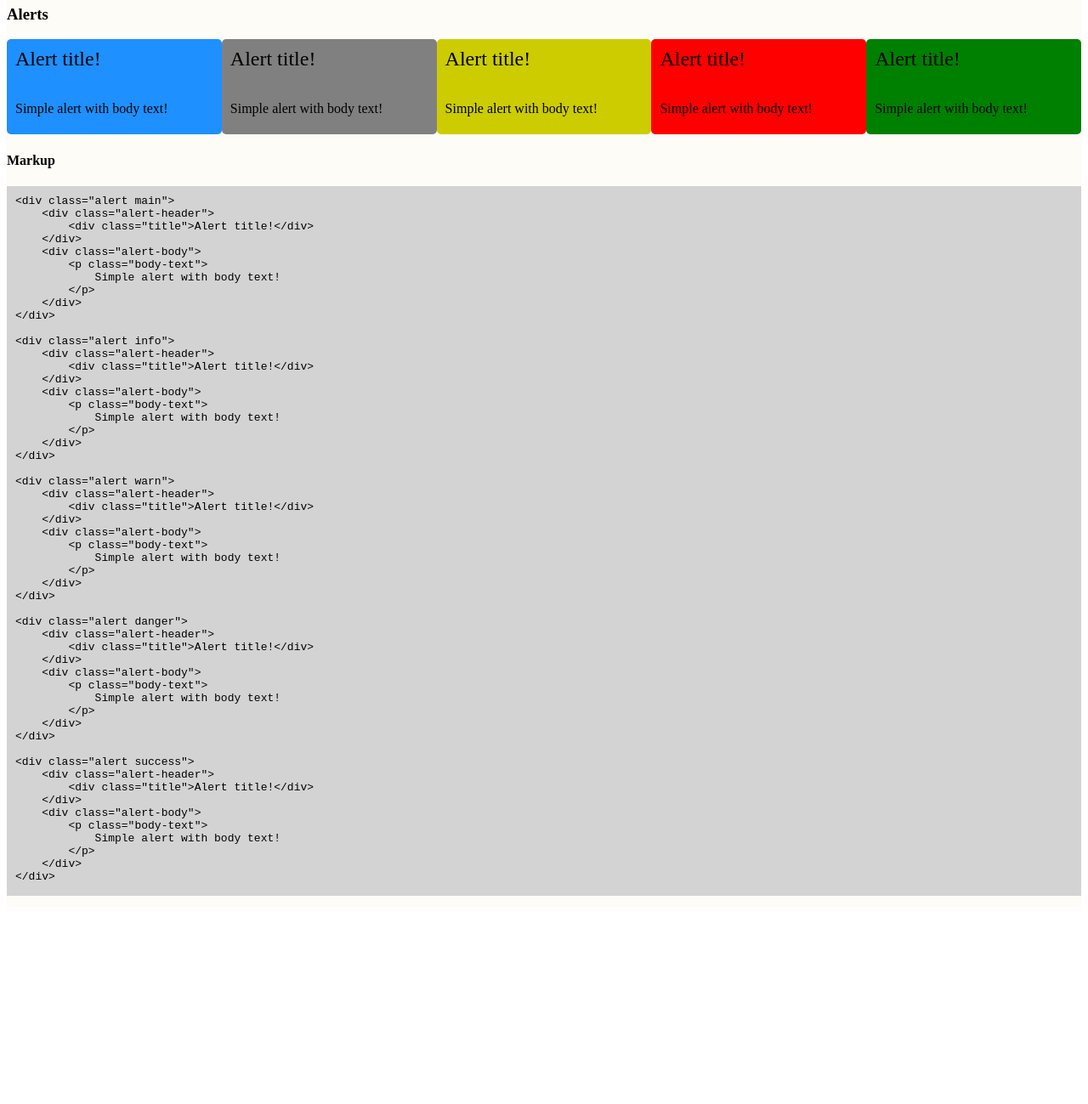
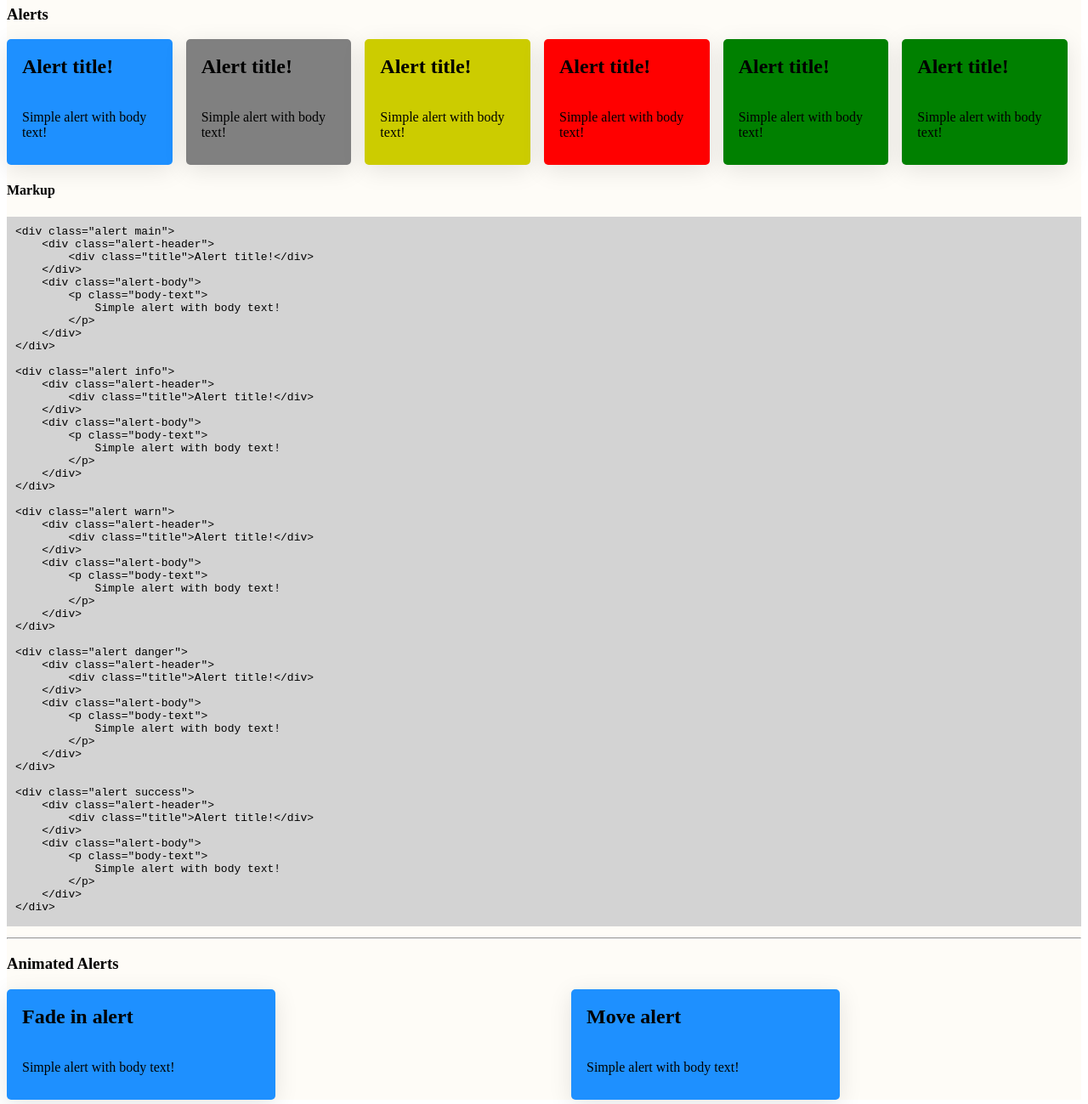
Before and after one commit to toshetoo/teapot-scss, a website: page index.html in a window 1280 px wide. Shown: the part 2580-3879 px from the top of the page at 85% size. Before the commit the page ends 3655 px from the top, so only its background shows below. Drawn offline with nearby package versions, Linux system fonts and the light colour scheme; files that its build step writes are made by us from their sources.

Commit message:
Add animated alerts

```diff
--- a/index.html
+++ b/index.html
@@ -187,7 +187,7 @@
             <hr/>
             <h3>Alerts</h3>
             <div class="alerts-holder d-flex">
-                <div class="alert main">
+                <div class="alert main mr-2">
                     <div class="alert-header">
                         <div class="title">Alert title!</div>
                     </div>
@@ -198,7 +198,7 @@
                     </div>
                 </div>
 
-                <div class="alert info">
+                <div class="alert info mr-2">
                     <div class="alert-header">
                         <div class="title">Alert title!</div>
                     </div>
@@ -209,7 +209,7 @@
                     </div>
                 </div>
 
-                <div class="alert warn">
+                <div class="alert warn mr-2">
                     <div class="alert-header">
                         <div class="title">Alert title!</div>
                     </div>
@@ -220,7 +220,7 @@
                     </div>
                 </div>
 
-                <div class="alert danger">
+                <div class="alert danger mr-2">
                     <div class="alert-header">
                         <div class="title">Alert title!</div>
                     </div>
@@ -231,7 +231,18 @@
                     </div>
                 </div>
 
-                <div class="alert success">
+                <div class="alert success mr-2">
+                    <div class="alert-header">
+                        <div class="title">Alert title!</div>
+                    </div>
+                    <div class="alert-body">
+                        <p class="body-text">
+                            Simple alert with body text!
+                        </p>
+                    </div>
+                </div>
+
+                <div class="alert success animated mr-2">
                     <div class="alert-header">
                         <div class="title">Alert title!</div>
                     </div>
@@ -300,6 +311,41 @@
     &lt;/div&gt;
 &lt;/div&gt;
             </pre>
+
+            <hr/>
+            <h3>Animated Alerts</h3>
+            <div class="alerts-holder d-flex">
+                <div class="alert main animated fade-in mr-2">
+                    <div class="alert-header">
+                        <div class="title">Fade in alert</div>
+                    </div>
+                    <div class="alert-body">
+                        <p class="body-text">
+                            Simple alert with body text!
+                        </p>
+                    </div>
+                </div>
+                <div class="alert main animated fade-out mr-2">
+                    <div class="alert-header">
+                        <div class="title">Fade out alert</div>
+                    </div>
+                    <div class="alert-body">
+                        <p class="body-text">
+                            Simple alert with body text!
+                        </p>
+                    </div>
+                </div>
+                <div class="alert main animated fade-move mr-2">
+                    <div class="alert-header">
+                        <div class="title">Move alert</div>
+                    </div>
+                    <div class="alert-body">
+                        <p class="body-text">
+                            Simple alert with body text!
+                        </p>
+                    </div>
+                </div>
+            </div>
         </div>
     </div>
 </body>
--- a/scss/_alerts.scss
+++ b/scss/_alerts.scss
@@ -5,13 +5,17 @@
     border-radius: 5px;
     display: flex;
     flex-direction: column;
+    box-shadow: 0px 6px 28px 0px rgba(0,0,0,0.1);
+    background-position: 0 0;
+    padding: .5em;
 
     .alert-header{
         padding: 10px;
         font-size: 1.5rem;
 
         .title {
-
+            font-weight: 600;
+            line-height: 1.2;
         }
     }
 
@@ -43,4 +47,22 @@
     &.success {
         background-color: $successButtonColor
     }
+
+    &.animated {
+        &.fade-out {
+            transition: opacity .5s linear;
+            opacity: 0;
+        }
+
+        &.fade-in {
+            transition: opacity .5s linear;
+            opacity: 1;
+        }
+
+        &.move {
+            transition: left .5s ease, top .5s ease, right .5s ease, bottom .5s ease;
+            right: 20px;
+            top: 20px;
+        }
+    }
 }
```
